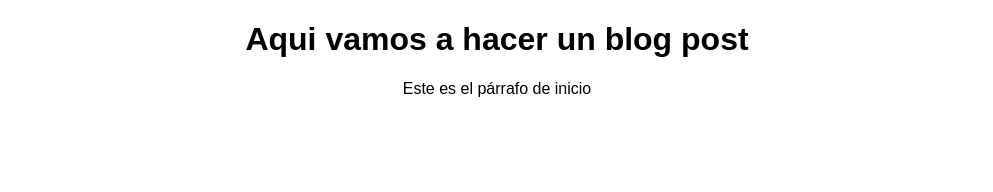
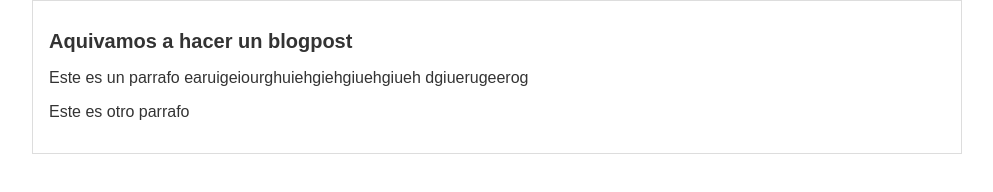
Before and after one commit to anahiza/Hyperblog-PlatziCourse, a plain HTML site: page index.html in a window 1280 px wide. Shown: the whole page, without its empty margins (143-1136 px from the left). Drawn offline with Linux system fonts and the light colour scheme.

Commit message:
Cambios de Estilo para blogpost

```diff
--- a/index.html
+++ b/index.html
@@ -7,7 +7,16 @@
     <link rel="stylesheet" href="style.css">
 </head>
 <body>
-    <h1>Aqui vamos a hacer un blog post</h1>
-    <p>Este es el párrafo de inicio</p>
+  <div id="container">
+      <div id="post">
+      <h1>Aquivamos a hacer un blogpost</h1>
+      <p>Este es un parrafo earuigeiourghuiehgiehgiuehgiueh
+          dgiuerugeerog
+      </p>
+      <p>
+          Este es otro parrafo
+      </p>
+    </div>
+  </div>
 </body>
 </html>
--- a/style.css
+++ b/style.css
@@ -1,5 +1,24 @@
 body
 {
-    text-align: center;
+    text-align: left;
     font-family: Arial, Helvetica, sans-serif;
+    color: #333333;
+    margin: 0;
+    padding: 0;
+    font-size: 16px;
 }
+
+#container
+{
+    width: 70%;
+    padding: 1em;
+    text-align: left;
+    border: 1px solid #DDD;
+    margin:0 auto;
+}
+
+
+#container h1
+{
+font-size: 20px;
+}
```
